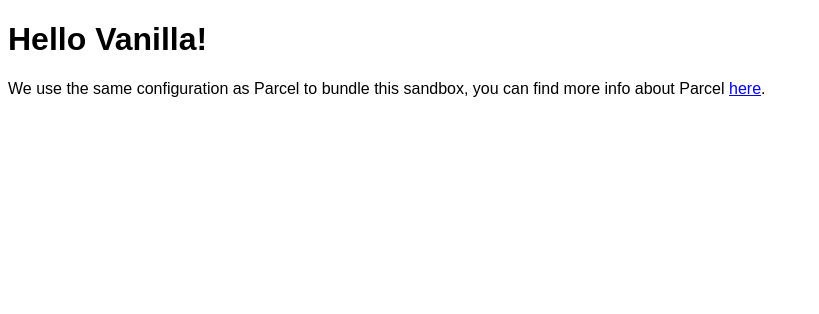
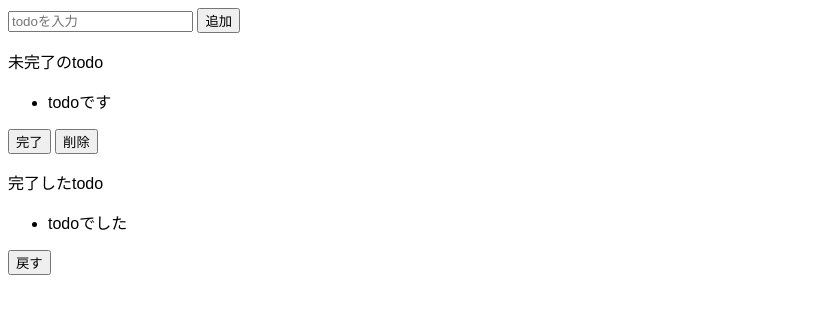
Before and after one commit to fuminoki23/todo-js, a website built with Parcel: page index.html in a window 1280 px wide. Shown: the whole page, without its empty margins (0-819 px from the left). Built offline with nearby package versions, Linux system fonts and the light colour scheme.

Commit message:
new create

```diff
--- a/index.html
+++ b/index.html
@@ -1,16 +1,28 @@
 <!DOCTYPE html>
 <html>
+  <head>
+    <title>todo-js</title>
+		<meta charset="UTF-8" />
+		<link rel="stylesheet" href="src/styles.css">
+  </head>
 
-<head>
-	<title>Parcel Sandbox</title>
-	<meta charset="UTF-8" />
-</head>
+  <body>
+    <div　class="input-area">
+			<input type="text" placeholder="todoを入力" />
+			<button>追加</button>
+		</div>
+		<div class="incomplete">
+			<p>未完了のtodo</p>
+			<ul><li>todoです</li></ul>
+			<button>完了</button>
+			<button>削除</button>
+		</div>
+		<div class="complete">
+			<p>完了したtodo</p>
+			<ul><li>todoでした</li></ul>
+			<button>戻す</button>
+		</div>
 
-<body>
-	<div id="app"></div>
-
-	<script src="src/index.js">
-	</script>
-</body>
-
+    <script src="src/index.js"></script>
+  </body>
 </html>
--- a/src/index.js
+++ /dev/null
@@ -1,10 +0,0 @@
-import "./styles.css";
-
-document.getElementById("app").innerHTML = `
-<h1>Hello Vanilla!</h1>
-<div>
-  We use the same configuration as Parcel to bundle this sandbox, you can find more
-  info about Parcel
-  <a href="https://parceljs.org" target="_blank" rel="noopener noreferrer">here</a>.
-</div>
-`;
--- a/src/styles.css
+++ b/src/styles.css
@@ -1,3 +1,6 @@
 body {
   font-family: sans-serif;
 }
+.input-area {
+  background-color: #cfffff;
+}
```
